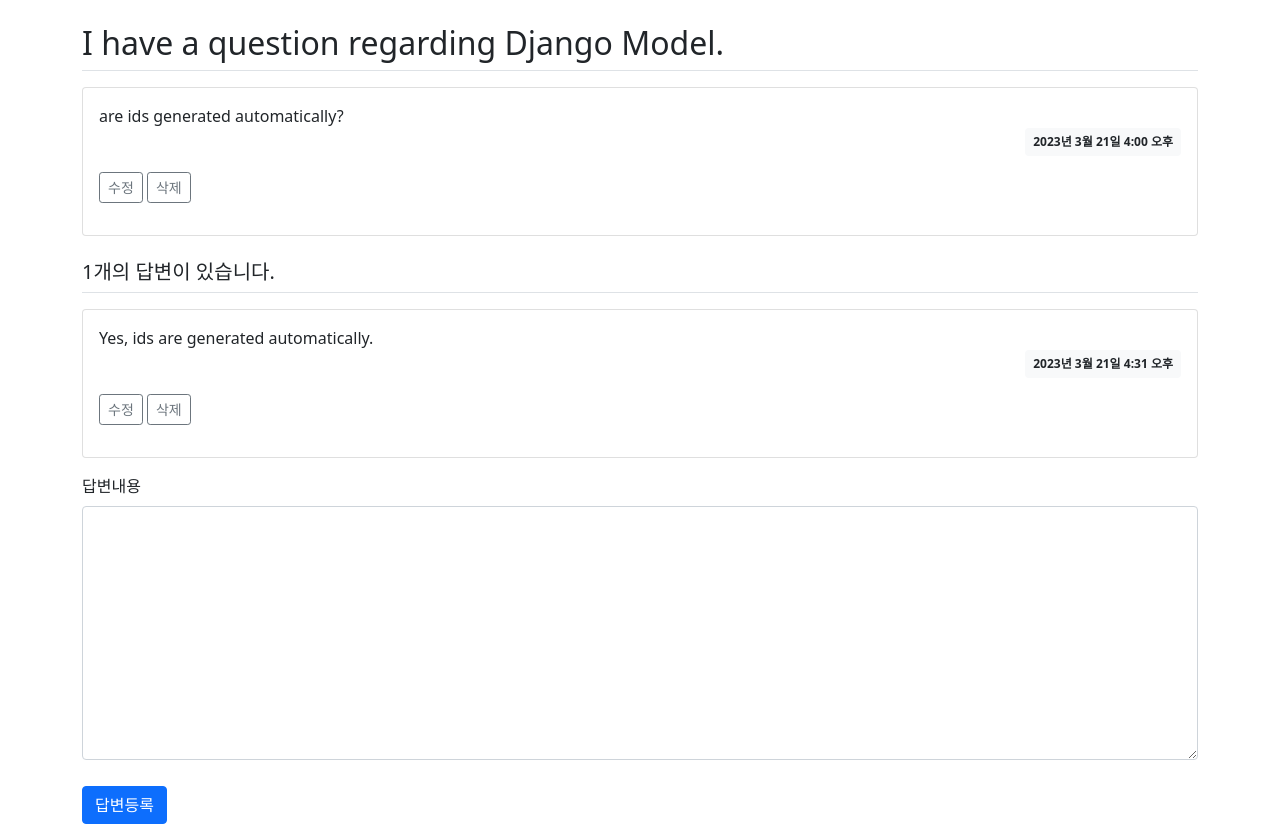
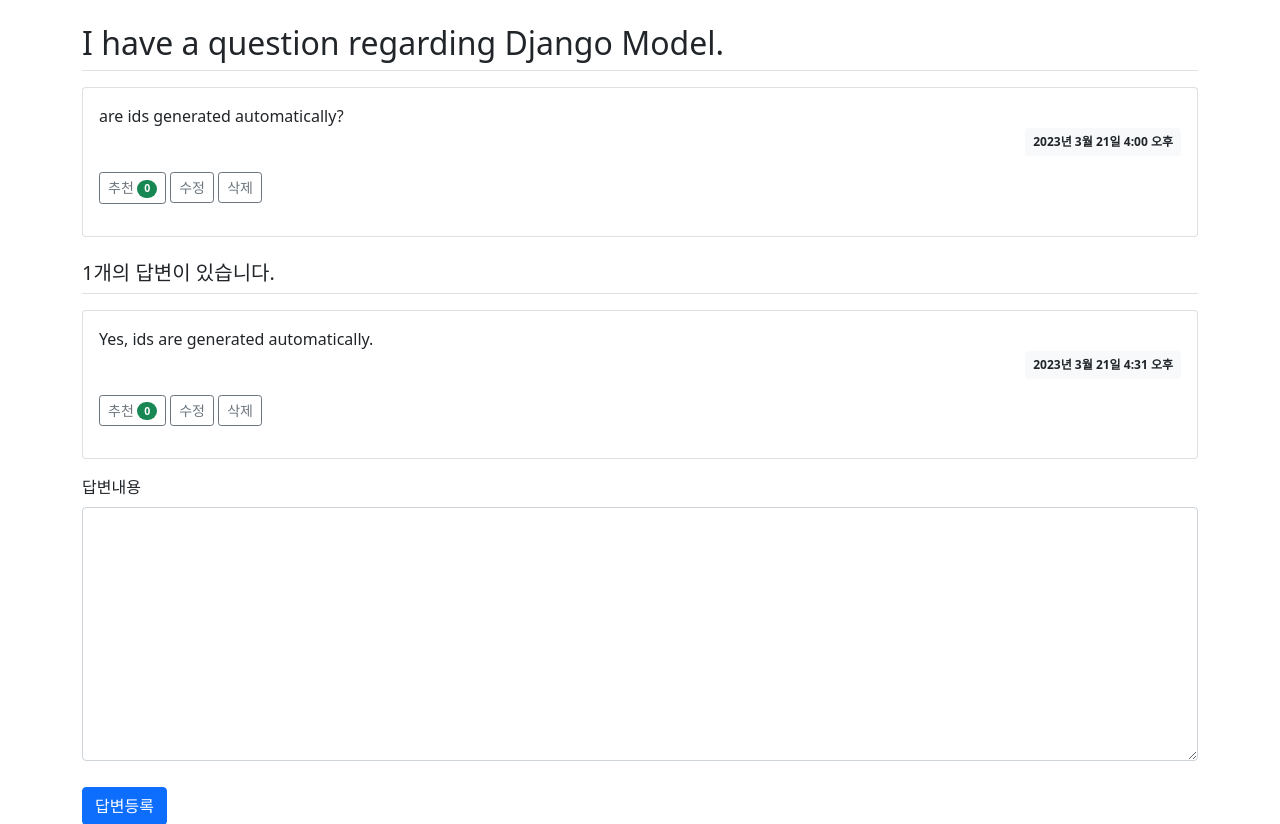
Before and after one commit to fiedith/pybo, a Django app: page /pybo/answer/create/2/ in a window 1280 px wide. Shown: the part 57-881 px from the top of the page. Run offline with Django 4.2, Linux system fonts and the light colour scheme; a user stored in the database is signed in; data comes from the database, SQL or seed files in the repository; both versions use the stored data as it was after the commit; some libraries are stand-ins or nearby versions.

Commit message:
feat: added question and answer vote

```diff
--- a/pybo/models.py
+++ b/pybo/models.py
@@ -4,17 +4,19 @@
 # Create your models here.
 
 class Question(models.Model):
-    author = models.ForeignKey(User, on_delete=models.CASCADE)  # question author
+    author = models.ForeignKey(User, on_delete=models.CASCADE, related_name='author_question')  # question author
     subject = models.CharField(max_length=200)
     content = models.TextField()
     create_date = models.DateTimeField()
     modify_date = models.DateTimeField(null=True, blank=True)   # modified date
+    voter = models.ManyToManyField(User, related_name='voter_question')    # 질문 추천인 추가. ManyToManyField = DB N:N relation
     def __str__(self):
         return self.subject
 
 class Answer(models.Model):
-    author = models.ForeignKey(User, on_delete=models.CASCADE)  # answer author
+    author = models.ForeignKey(User, on_delete=models.CASCADE, related_name='author_answer')  # answer author
     question = models.ForeignKey(Question, on_delete=models.CASCADE)
     content = models.TextField()
     create_date = models.DateTimeField()
     modify_date = models.DateTimeField(null=True, blank=True)   # modified date
+    voter = models.ManyToManyField(User, related_name='voter_answer')
--- a/pybo/urls.py
+++ b/pybo/urls.py
@@ -15,9 +15,11 @@
     path('question/create/', question_views.question_create, name='question_create'),
     path('question/modify/<int:question_id>/', question_views.question_modify, name='question_modify'),  # 질문 수정
     path('question/delete/<int:question_id>/', question_views.question_delete, name='question_delete'),  # 질문 삭제
+    path('question/vote/<int:question_id>/', question_views.question_vote, name='question_vote'),
 
     # answer_views.py
     path('answer/create/<int:question_id>/', answer_views.answer_create, name='answer_create'),    # localhost:8000/pybo/answer/create/2 와 같은 페이지 요청시 views.answer_create 호출
     path('answer/modify/<int:answer_id>/', answer_views.answer_modify, name='answer_modify'),  # 답변 수정
     path('answer/delete/<int:answer_id>/', answer_views.answer_delete, name='answer_delete'),  # 답변 삭제
+    path('answer/vote/<int:answer_id>/', answer_views.answer_vote, name='answer_vote'),
 ]
--- a/pybo/views/answer_views.py
+++ b/pybo/views/answer_views.py
@@ -50,3 +50,12 @@
     else:
         answer.delete()
     return redirect('pybo:detail', question_id=answer.question.id)
+
+@login_required(login_url='common:login')   # 답변 추천
+def answer_vote(request, answer_id):
+    answer = get_object_or_404(Answer, pk=answer_id)
+    if request.user == answer.author:   # 햔재 login된 사용자가 답변 작성자와 같다면 금지
+        messages.error(request, '본인이 작성한 글은 추천할수 없습니다')
+    else:
+        answer.voter.add(request.user)
+    return redirect('pybo:detail', question_id=answer.question.id)
--- a/templates/pybo/question_detail.html
+++ b/templates/pybo/question_detail.html
@@ -29,6 +29,11 @@
                 </div>
             </div>
             <div class="my-3">
+                {# question vote #}
+                <a href="javascript:void(0)" data-uri="{% url 'pybo:question_vote' question.id  %}"
+               class="recommend btn btn-sm btn-outline-secondary"> 추천
+                    <span class="badge rounded-pill bg-success">{{question.voter.count}}</span>
+                </a>
             {% if request.user == question.author %}
                 <a href="{% url 'pybo:question_modify' question.id  %}"
                class="btn btn-sm btn-outline-secondary">수정</a>
@@ -55,8 +60,14 @@
                     {{ answer.create_date }}
                 </div>
             </div>
-            {# answer modify #}
+
             <div class="my-3">
+                {# answer vote #}
+                <a href="javascript:void(0)" data-uri="{% url 'pybo:answer_vote' answer.id  %}"
+               class="recommend btn btn-sm btn-outline-secondary"> 추천
+                    <span class="badge rounded-pill bg-success">{{answer.voter.count}}</span>
+                </a>
+                {# answer modify #}
                 {% if request.user == answer.author %}
                     <a href="{% url 'pybo:answer_modify' answer.id  %}"
                        class="btn btn-sm btn-outline-secondary">수정</a>
@@ -96,9 +107,8 @@
     </form>
 </div>
 {% endblock %}
-
-{# 질문 삭제 start #}
 {% block script %}
+{# 정말로 삭제하겠습니까? 창 #}
 <script type='text/javascript'>
 const delete_elements = document.getElementsByClassName("delete");
 Array.from(delete_elements).forEach(function(element) {
@@ -108,6 +118,16 @@
         };
     });
 });
+
+{# 정말로 추천하겠습니까? 창 #}
+const recommend_elements = document.getElementsByClassName("recommend");
+Array.from(recommend_elements).forEach(function(element) {
+    element.addEventListener('click', function() {
+        if(confirm("정말로 추천하시겠습니까?")) {
+            location.href = this.dataset.uri;
+        };
+    });
+});
 </script>
 {% endblock %}
 {# end of 질문 삭제  #}
```
Also changed, not shown: pybo/views/question_views.py (+9 -0 lines), db.sqlite3, pybo/migrations/0005_answer_voter_question_voter_alter_answer_author_and_more.py (added).
